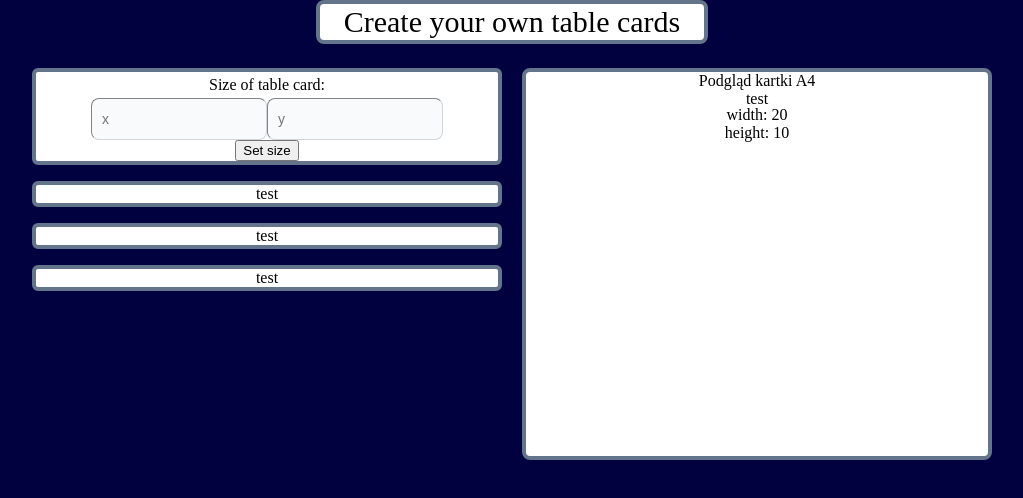
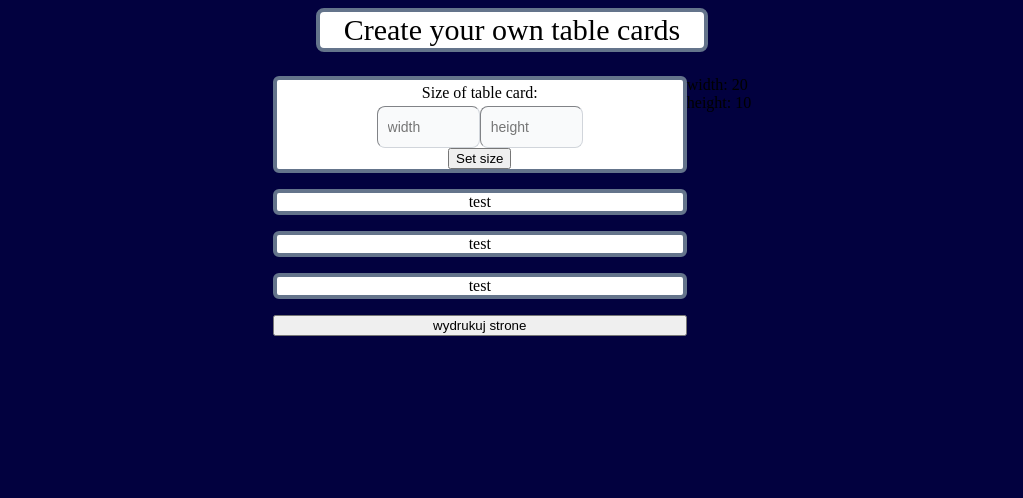
Before and after one commit to CodeCiepol/table-cards, a React app: page / in a window 1280 px wide. Shown: the top 498 px of the page, without its empty margins (128-1151 px from the left). Built offline with nearby package versions, Linux system fonts and the light colour scheme.

Commit message:
WIP PrintPreview

```diff
--- a/src/App.jsx
+++ b/src/App.jsx
@@ -3,6 +3,8 @@ import { useState } from "react";
 import Options from "./components/Options.jsx";
 import Previev from "./components/Preview.jsx";
 import Header from "./components/Header.jsx";
+import printdiv from "./util/printPages.js";
+
 
 const App = () => {
   const [size_of_card, set_size_of_card] = useState({ width: 20, height: 10 });
@@ -13,9 +15,10 @@ const App = () => {
 
   return (
     <>
-      <div className="flex flex-col justify-center items-center">
+      <div className="flex flex-col justify-center items-center ">
         <Header />
-        <div className="grid mt-6 grid-cols-2 justify-center gap-x-5 w-3/4">
+        {/* <div className="grid mt-6 grid-cols-2 justify-center gap-x-5 w-3/4"> */}
+        <div className="flex">
           <Options from_app_set_size_of_card={set_size_of_card_handler} />
           <Previev props_size_of_card={size_of_card}/>
         </div>
--- a/src/components/Header.jsx
+++ b/src/components/Header.jsx
@@ -2,7 +2,7 @@ import React from "react";
 
 const Header = () => {
   return (
-    <div className="text-3xl text-center border-4 border-solid border-slate-500 rounded-lg bg-white w-96">
+    <div className="text-3xl text-center border-4 border-solid border-slate-500 rounded-lg bg-white w-96 hiddenAtPrint mb-6">
       Create your own table cards
     </div>
   );
--- a/src/components/Options.jsx
+++ b/src/components/Options.jsx
@@ -6,7 +6,7 @@ const Options = (props) => {
   //Set size of card
   return (
     <>
-      <div className="flex flex-col gap-4">
+      <div className="flex flex-col gap-4 hiddenAtPrint">
         <SetSizeOfCard from_option_set_size_of_card={props.from_app_set_size_of_card}/>
         <div className="border-4 text-center border-solid border-slate-500 rounded-md bg-white">
           test
@@ -17,6 +17,7 @@ const Options = (props) => {
         <div className="border-4 text-center border-solid border-slate-500 rounded-md bg-white">
           test
         </div>
+        <button onClick={window.print}>wydrukuj strone</button>
       </div>
     </>
   );
--- a/src/components/Preview.jsx
+++ b/src/components/Preview.jsx
@@ -1,14 +1,30 @@
 import React from "react";
 
-const Preview = ({props_size_of_card}) => {
+function checkWidth(margin, width_of_card, width_of_paper) {
+  let zmienna = Math.floor((width_of_paper - 2 * margin) / width_of_card);
+  console.log(zmienna);
+  return;
+}
+
+const Preview = ({ props_size_of_card }) => {
+  const margin = 10;
+  const width_of_paper = 210;
+  const height_of_paper = 297;
+  checkWidth(margin, props_size_of_card.width, width_of_paper);
+  console.log("na szerokość zmieszczą się {}");
+
   return (
     <>
-      <div className="basis-1/4 border-4 text-center border-solid border-slate-500 rounded-lg bg-white  h-96">
-        Podgląd kartki A4
-        <div className="w-a4 h-4">test</div>
-        <div>width: {props_size_of_card.width}</div>
-        <div>height: {props_size_of_card.height}</div>
-      </div>
+      <div
+        className="paperToPrint"
+        // style={{width:`${width_of_paper}mm`, height:`${height_of_paper}mm`, backgroundColor: "white"}}
+      >
+        {/* <div style={{ margin: `${margin}mm` }}> */}
+          {/* <p className="left-0">test</p> */}
+          <div>width: {props_size_of_card.width}</div>
+          <div>height: {props_size_of_card.height}</div>
+        </div>
+      {/* </div> */}
     </>
   );
 };
--- a/src/components/options/SetSizeOfCard.jsx
+++ b/src/components/options/SetSizeOfCard.jsx
@@ -32,8 +32,8 @@ export default function SetSizeOfCard(props){
               <input
                 type="number"
                 id="width-input"
-                className="bg-gray-50 border border-gray-300 text-gray-900 text-sm rounded-lg focus:ring-blue-500 focus:border-blue-500 w-1/3 p-2.5"
-                placeholder="x"
+                className="bg-gray-50 border border-gray-300 text-gray-900 text-sm rounded-lg focus:ring-blue-500 focus:border-blue-500 w-1/5 p-2.5"
+                placeholder="width"
                 onChange={widthChangeHandler}
                 required
               />
@@ -41,8 +41,8 @@ export default function SetSizeOfCard(props){
               <input
                 type="number"
                 id="height-input"
-                className="bg-gray-50 border border-gray-300 text-gray-900 text-sm rounded-lg focus:ring-blue-500 focus:border-blue-500 block w-1/3 p-2.5"
-                placeholder="y"
+                className="bg-gray-50 border border-gray-300 text-gray-900 text-sm rounded-lg focus:ring-blue-500 focus:border-blue-500 block w-1/5 p-2.5"
+                placeholder="height"
                 onChange={heightChangeHandler}
                 required
               />
--- a/src/index.html
+++ b/src/index.html
@@ -12,7 +12,7 @@
         <noscript>
             You need to enable JavaScript to run this app.
         </noscript>
-        <div id="root" style="height: 100%">
+        <div id="root">
             <!-- This div is where our app will run -->
         </div>
     </body>
--- a/src/styles.css
+++ b/src/styles.css
@@ -2,11 +2,45 @@
 @tailwind components;
 @tailwind utilities;
 
-body, html, #fullheight  {
-    height: 100%;
-    margin: 0;
-    background-color: rgb(2, 1, 63);
-  }
+body {
+  background-color: rgb(2, 1, 63);
+}
+/* html,
+#fullheight {
+  height: 100%;
+  margin: 0;
+  background-color: rgb(2, 1, 63);
+} */
+
 .container {
   background-color: rgb(43, 95, 226);
 }
+/*
+.hiddenAtPrint {
+  display: none;
+} */
+
+/* .paperToPrint {
+  background-color: white;
+} */
+@media print {
+    .hiddenAtPrint {
+      display: none;
+    }
+
+    .paperToPrint {
+      background-color: white;
+      width: 210mm;
+      height: 297mm;
+      width: 100%;
+      margin: 0;
+      position: absolute;
+      top: 0;
+      height: 100%;
+      border-radius: 0;
+    }
+
+    .previewCV div {
+      border-radius: 0;
+    }
+}
--- /dev/null
+++ b/src/util/printPages.js
@@ -0,0 +1,10 @@
+export default function printdiv() {
+    var header_str = '<html><head><title>' + 'test'  + '</title></head><body>';
+    var footer_str = '</body></html>';
+    var new_str = 'siema'
+    var old_str = document.body.innerHTML;
+    document.body.innerHTML = header_str + new_str + footer_str;
+    window.print();
+    document.body.innerHTML = old_str;
+    return false;
+  }
```
